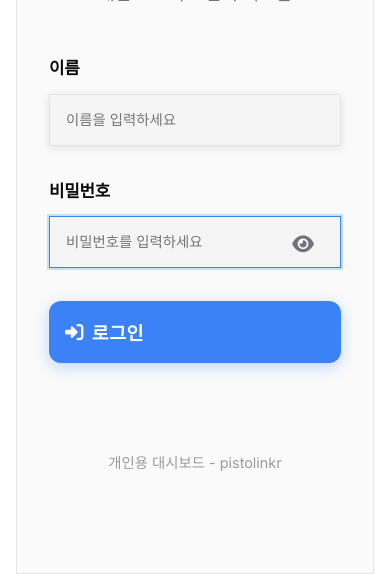
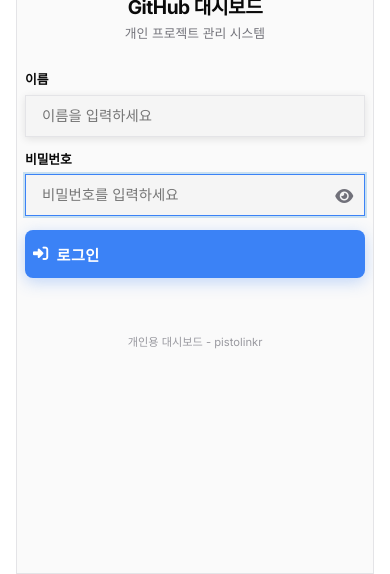
Before and after one commit to pistolinkr/Pistolinkr, a website: page index.html in a window 390 px wide. Shown: the part 270-844 px from the top of the page. Drawn offline with Linux system fonts and the light colour scheme.

Commit message:
==other==

```diff
--- a/styles.css
+++ b/styles.css
@@ -79,12 +79,11 @@
     max-width: 400px;
     box-shadow: var(--shadow-heavy);
     text-align: center;
-    max-height: 100vh;
-    max-height: 100dvh;
-    overflow-y: auto;
     display: flex;
     flex-direction: column;
     justify-content: center;
+    /* 내부 스크롤 완전 차단 */
+    overflow: hidden;
 }
 
 .login-header {
@@ -1626,6 +1625,77 @@
     }
 }
 
+@media (max-width: 400px) {
+  .login-container {
+    max-width: 100vw;
+    width: 100vw;
+    height: 100vh;
+    height: 100dvh;
+    min-height: 100vh;
+    min-height: 100dvh;
+    border-radius: 0;
+    box-shadow: none;
+    padding: 1.2rem 0.5rem 1.2rem 0.5rem;
+    margin: 0;
+    display: flex;
+    flex-direction: column;
+    justify-content: center;
+    align-items: stretch;
+    overflow: hidden !important;
+  }
+  .login-header {
+    margin-bottom: 1.2rem;
+  }
+  .login-header i {
+    font-size: 2rem;
+    margin-bottom: 0.7rem;
+  }
+  .login-header h1 {
+    font-size: 1.2rem;
+    margin-bottom: 0.3rem;
+  }
+  .login-header p {
+    font-size: 0.8rem;
+    margin-bottom: 0.5rem;
+  }
+  .form-group {
+    margin-bottom: 0.8rem;
+  }
+  .form-group label {
+    font-size: 0.8rem;
+    margin-bottom: 0.3rem;
+  }
+  #loginName, #loginPassword {
+    font-size: 0.9rem;
+    border-radius: 6px;
+    padding: 0.7rem 0.5rem;
+    min-height: 32px;
+  }
+  .password-toggle {
+    width: 32px;
+    height: 32px;
+    font-size: 1rem;
+    right: 0.3rem;
+  }
+  .btn.login-btn {
+    font-size: 0.95rem;
+    padding: 0.8rem 0.5rem;
+    min-height: 36px;
+    border-radius: 8px;
+    margin-top: 0.5rem;
+  }
+  .login-error {
+    font-size: 0.8rem;
+    border-radius: 8px;
+    padding: 0.5rem;
+    margin-top: 0.7rem;
+  }
+  .login-footer {
+    font-size: 0.7rem;
+    margin-top: 1rem;
+  }
+}
+
 /* 접근성 개선 */
 @media (prefers-reduced-motion: reduce) {
     * {
```
